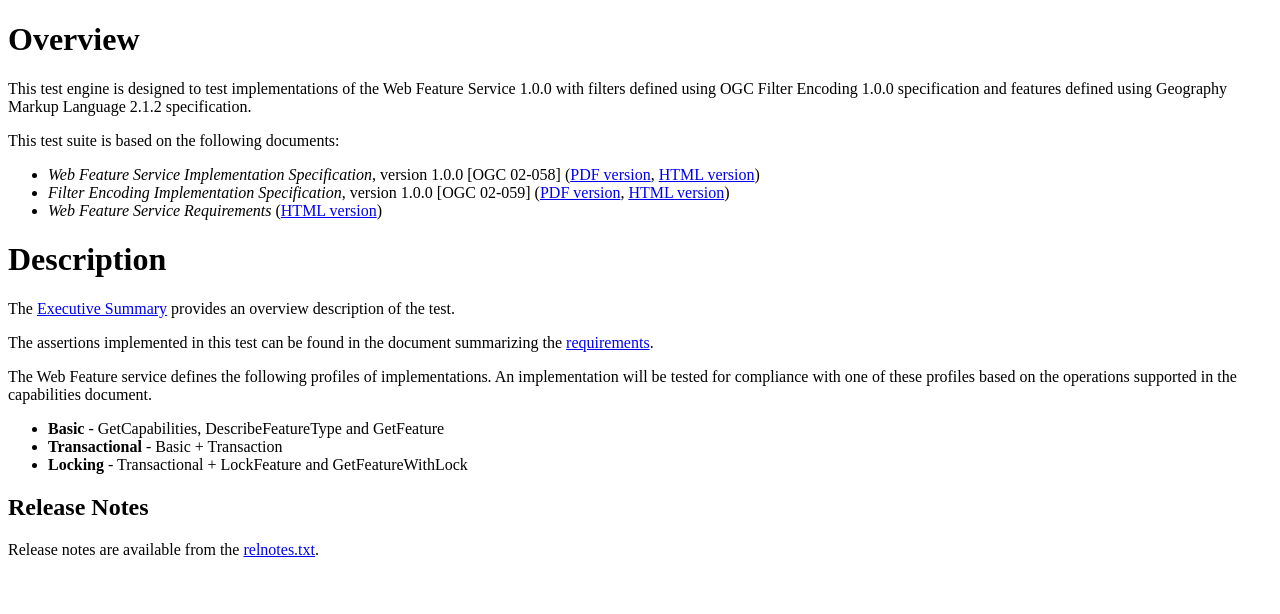
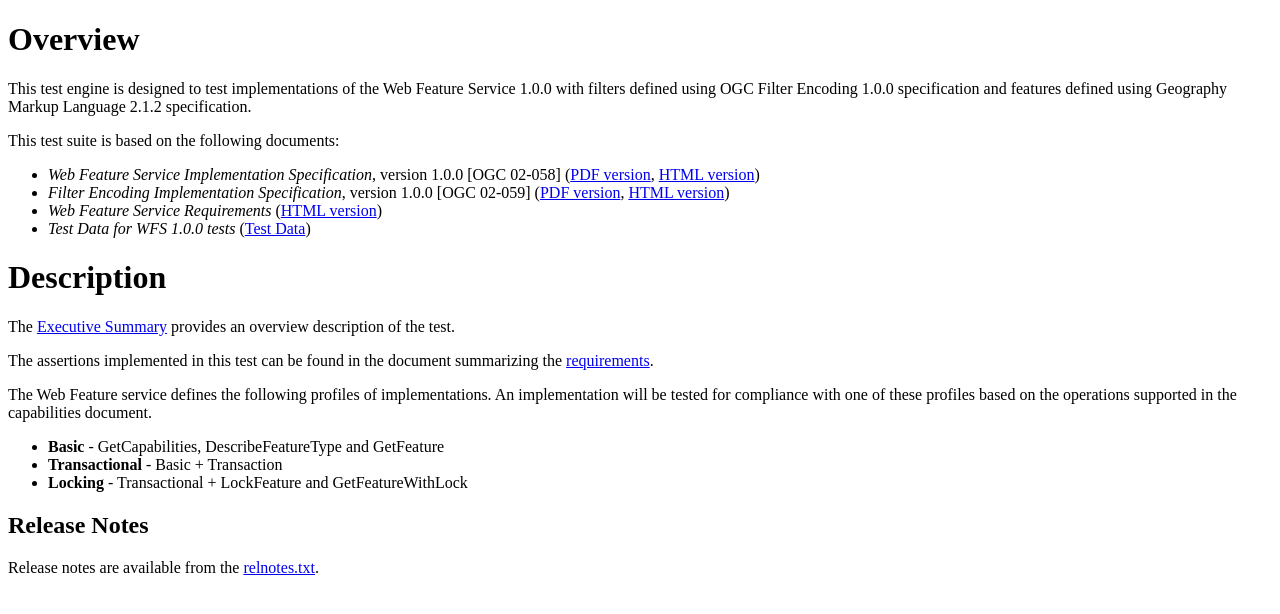
Before and after one commit to opengeospatial/ets-wfs10, a plain HTML site: page web/index.html in a window 1280 px wide. Drawn offline with Linux system fonts and the light colour scheme.

Commit message:
added link to test data (issue 909)
git-svn-id: https://svn.opengeospatial.org/ogc-projects/cite/scripts/wfs/1.0.0/trunk@6281 32909982-3df7-0310-a142-94324ff2e7a9

```diff
--- a/web/index.html
+++ b/web/index.html
@@ -27,6 +27,9 @@
 				version</a>)</li>
 		<li><em>Web Feature Service Requirements</em> (<a
 			href="testreq.html">HTML version</a>)</li>
+
+		<li><em>Test Data for WFS 1.0.0 tests</em> (<a
+			href="http://cite.opengeospatial.org/teamengine/about/wfs/1.0.0/web/data/data-wfs-1.0.0.zip">Test Data</a>)</li>
 	</ul>
 
 	<h1>Description</h1>
```
